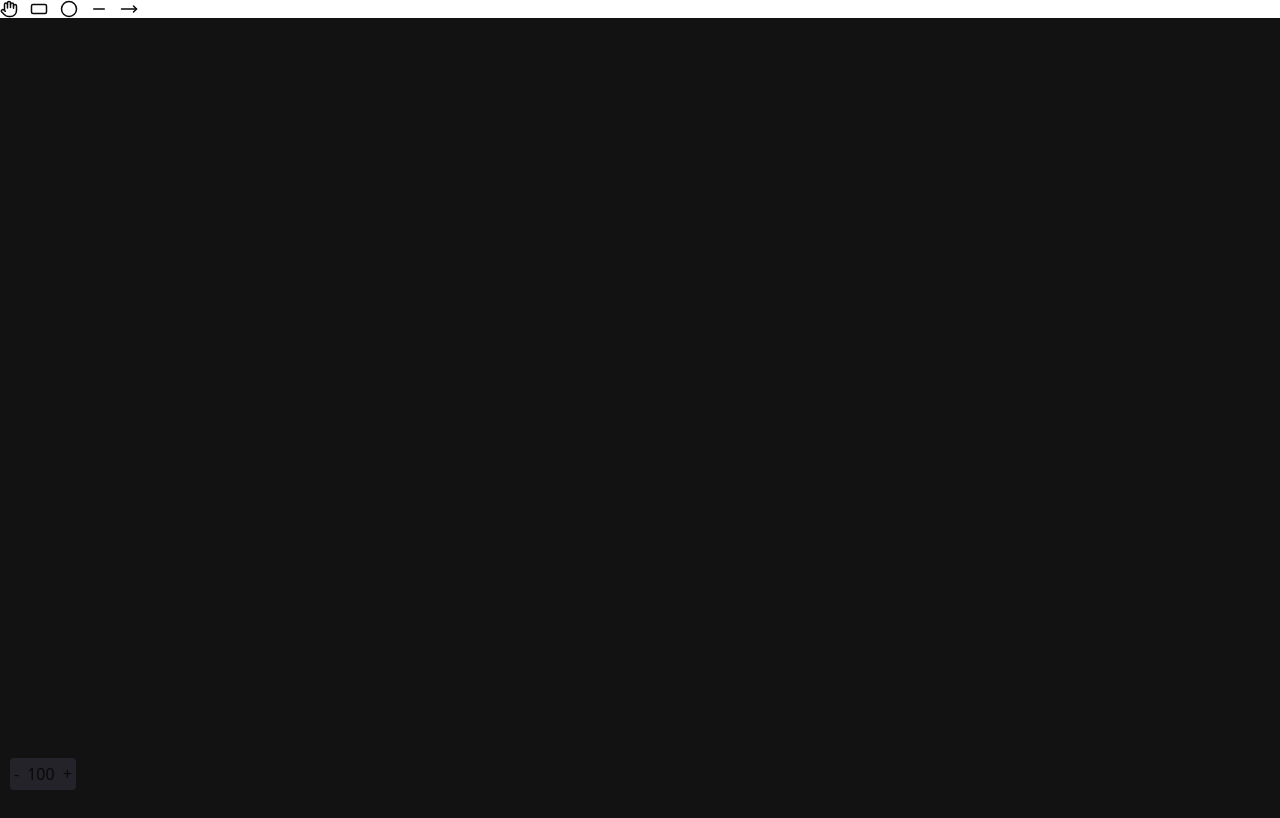
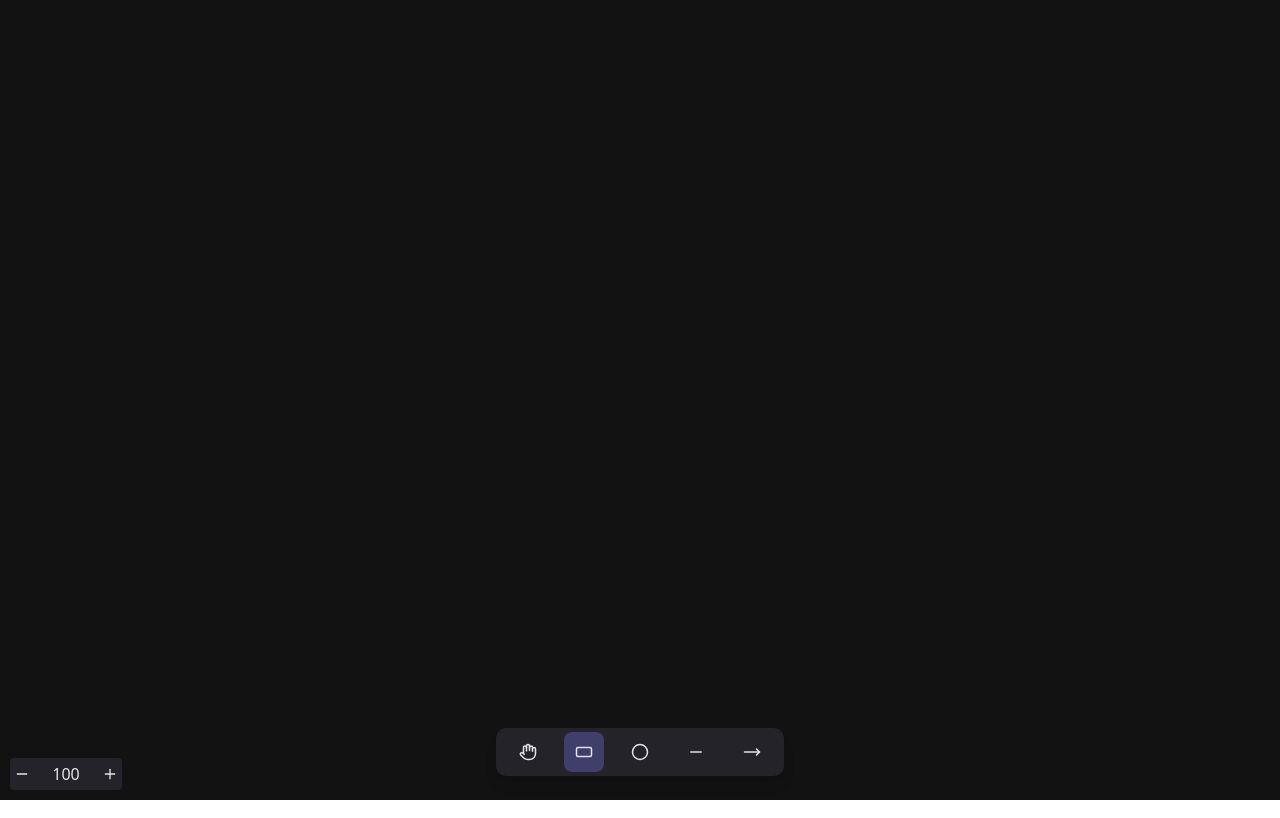
Before and after one commit to Dikshantw/canvas_shapes, a React (Vite) app: page / in a window 1280 px wide. Built offline with nearby package versions, Linux system fonts and the light colour scheme.

Commit message:
toolbar design improvement

```diff
--- a/src/App.tsx
+++ b/src/App.tsx
@@ -2,6 +2,7 @@
 import { useCallback, useEffect, useRef, useState } from "react";
 import Toolbar from "./components/Toolbar";
 import { DrawingTools } from "./types/drawings";
+import { Minus, Plus } from "lucide-react";
 
 type Shapes = {
 	type: DrawingTools;
@@ -420,16 +421,27 @@ function App() {
 					</label>
 				</div>
 			</div> */}
-			<div className="absolute bottom-2.5 left-2.5 z-10 flex gap-2 bg-[#232329] p-1 rounded">
-				<button onClick={handleZoomOut}>-</button>
-				<button onClick={handleResetZoom}>
+			<div className="absolute bottom-2.5 left-2.5 z-10 flex gap-2 bg-[#232329] text-[#e3e3e8] p-1 rounded">
+				<button
+					onClick={handleZoomOut}
+					className="cursor-pointer flex justify-center items-center"
+					><Minus size={16}/></button>
+				<button
+					onClick={handleResetZoom}
+					className="w-14"
+				>
 					{Math.round(zoomState.scale * 100)}
 				</button>
-				<button onClick={handleZoomIn}>+</button>
+				<button
+					onClick={handleZoomIn}
+					className="cursor-pointer flex justify-center items-center"
+					><Plus size={16}/></button>
 			</div>
 
 			{/* Toolbar */}
-			<Toolbar selectedShape={selectedShape} setSelectedShape={setSelectedShape}/>
+			<div className="absolute bottom-6 left-1/2 bg-[#232329] transform -translate-x-1/2 flex space-x-4 rounded-lg shadow-lg p-1 animate-fade-in">
+				<Toolbar selectedShape={selectedShape} setSelectedShape={setSelectedShape}/>
+			</div>
 			<canvas ref={canvasRef}></canvas>
 		</div>
 	);
--- a/src/components/Toolbar.tsx
+++ b/src/components/Toolbar.tsx
@@ -12,44 +12,50 @@ export default function Toolbar({selectedShape,setSelectedShape}: ToolbarProps)
     const tools = [
         {
             name: "Pan" as DrawingTools,
-            icon: <Hand size={18} />,
+            icon: <Hand size={18} color="#e3e3e8"/>,
             label: "Panning"
         },
         {
             name: "Rectangle" as DrawingTools,
-            icon: <RectangleHorizontal size={18} />,
+            icon: <RectangleHorizontal size={18} color="#e3e3e8"/>,
             label: "Rectangle"
         },
         {
             name: "Ellipse" as DrawingTools,
-            icon: <Circle size={18} />,
+            icon: <Circle size={18} color="#e3e3e8"/>,
             label: "Circle"
         },
         {
             name: "Line" as DrawingTools,
-            icon: <Minus size={18} />,
+            icon: <Minus size={18} color="#e3e3e8"/>,
             label: "Line"
         },
         {
             name: "Arrow" as DrawingTools,
-            icon: <MoveRight size={18} />,
+            icon: <MoveRight size={18} color="#e3e3e8"/>,
             label: "Arrow"
         }
     ];
 
     return (
-        <div className="flex items-center">
-            <RadioGroup value={selectedShape} onValueChange={(value)=> setSelectedShape(value as DrawingTools)} className="flex items-center">
+        <div className="flex items-center space-x-2 px-2">
+            <RadioGroup
+                value={selectedShape}
+                onValueChange={(value)=> setSelectedShape(value as DrawingTools)}
+                className="flex items-center space-x-1">
                 {tools.map((tool)=>(
-                    <div key={tool.name} className="flex items-center">
-                        <div>
-                            <RadioGroupItem value={tool.name} id={tool.name} className="sr-only" />
+                    <div key={tool.name} className="flex items-center space-x-1">
+                        <div className={`relative flex items-center justify-center w-10 h-10 rounded-md transition-colors group ${selectedShape === tool.name ? 'bg-[#403e6a]' : 'hover:bg-[#363541]'}`}>
+                            <RadioGroupItem
+                                value={tool.name}
+                                id={tool.name}
+                                className="sr-only" />
                             <Label
                                 htmlFor={tool.name}
-                                className={"cursor-pointer flex items-center"}
+                                className={`cursor-pointer flex items-center justify-center w-full h-full ${selectedShape === tool.name ? 'text-primary' : ''}`}
                             >{tool.icon}
                             </Label>
-                            <span className="absolute bottom-full hidden group-hover:block bg-black text-white text-xs ">{tool.label}</span>
+                            <span className="absolute bottom-full mb-1 hidden group-hover:block bg-black text-white text-xs px-2 py-1 rounded pointer-events-none whitespace-nowrap">{tool.label}</span>
                         </div>
                     </div>
                 ))}
```
